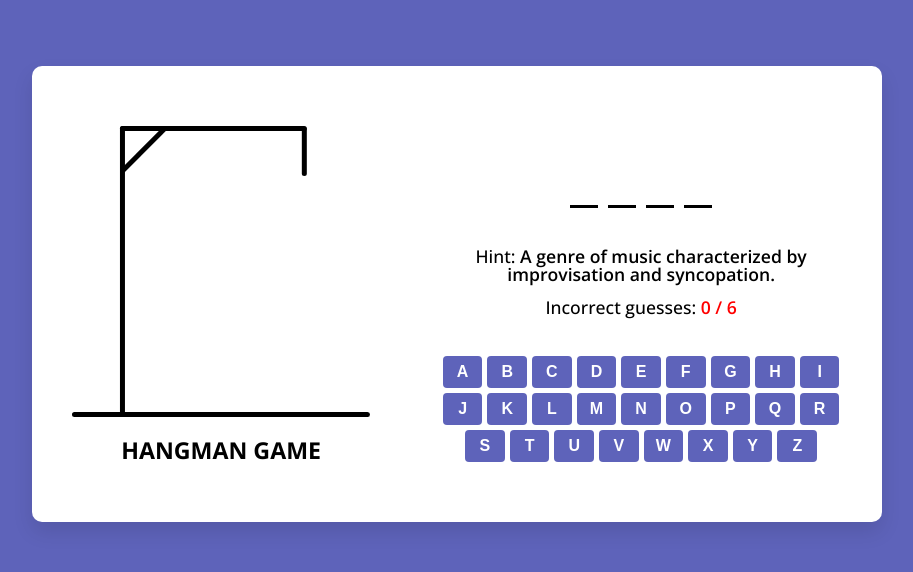
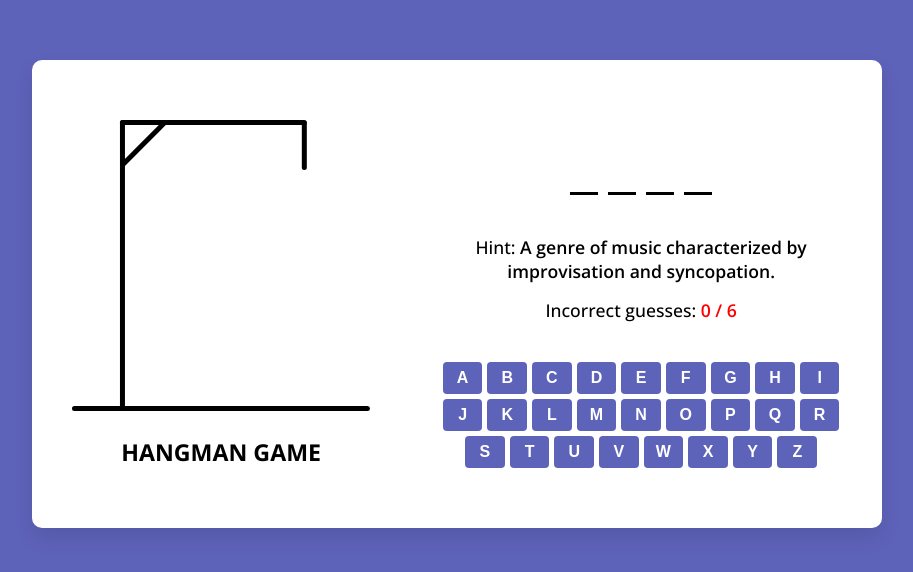
Before and after one commit to LevanNatchkebia/Hangman---DOM-, a plain HTML site: page index.html in a window 1280 px wide. Shown: the part 106-678 px from the top of the page, without its empty margins (183-1096 px from the left). Drawn offline with nearby package versions, Linux system fonts and the light colour scheme.

Commit message:
feat: remove reset.css

```diff
--- a/index.html
+++ b/index.html
@@ -4,7 +4,7 @@
     <meta charset="UTF-8">
     <meta name="viewport" content="width=device-width, initial-scale=1.0">
     <title>HangMan Game For EveryOne</title>
-    <link rel="stylesheet" href="./styles/reset.css">
+    <!-- <link rel="stylesheet" href="./styles/reset.css"> -->
     <link rel="stylesheet" href="./styles/style.css">
     <script src="scripts/test.js" defer></script>
     <script src="scripts/app.js" defer></script>
--- a/scripts/app.js
+++ b/scripts/app.js
@@ -107,7 +107,6 @@ const defeat = (isWin) => {
 
 const initializeGame = (button, clickedLetter) => {
     if (button) {
-        console.log(clickedLetter);
         if(currentWord.includes(clickedLetter) && !button.disabled) {
             [...currentWord].forEach((letter, index) => {
                 if(letter === clickedLetter) {
--- a/styles/style.css
+++ b/styles/style.css
@@ -1,6 +1,6 @@
 /* Importing Google font - Open Sans */
 @import url("https://fonts.googleapis.com/css2?family=Open+Sans:wght@400;500;600;700&display=swap");
-* {
+*, *::before, *::after {
     margin: 0;
     padding: 0;
     box-sizing: border-box;
```
